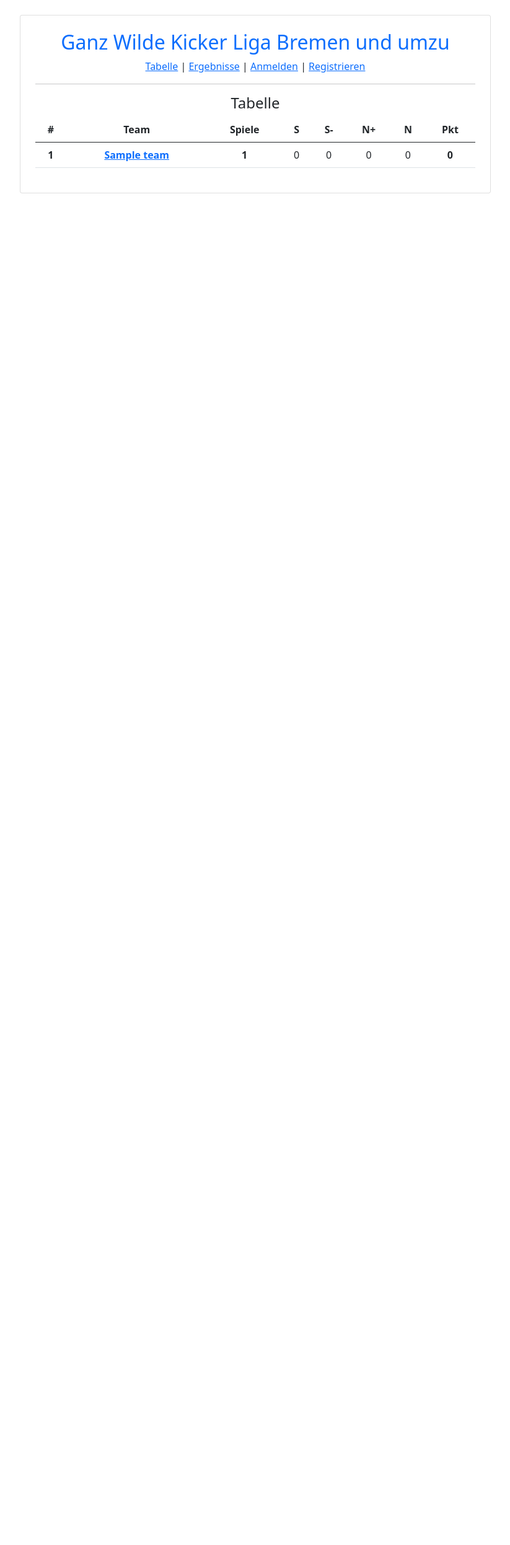
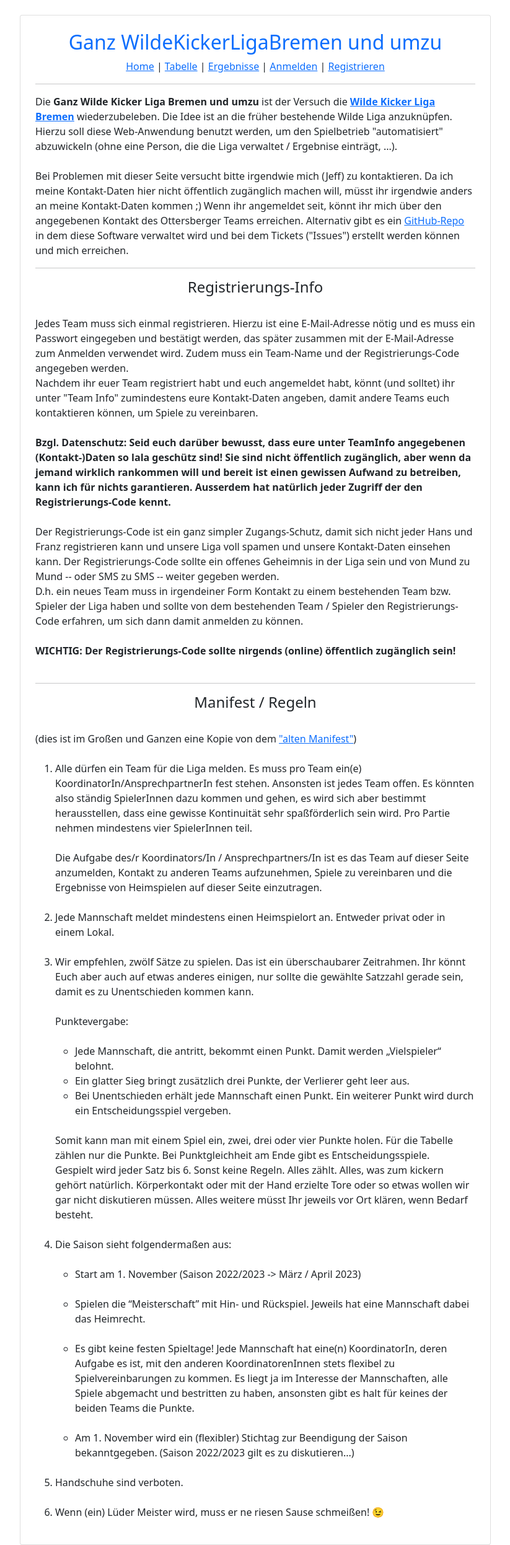
Before and after one commit to jeff-dh/wildeLigaTool, a Flask app: page / in a window 1280 px wide. Shown: the whole page at 62% size, without its empty margins (228-1051 px from the left). Before the commit the page ends 312 px from the top, so only its background shows below. Run offline with Flask 3, Linux system fonts and the light colour scheme; tables that the repository leaves empty hold one stand-in row (values such as "Sample post"); some libraries are stand-ins or nearby versions.

Commit message:
added Home / info page + minor changes

```diff
--- a/routes.py
+++ b/routes.py
@@ -25,8 +25,8 @@ def session_handler():
     session.permanent = True
     app.permanent_session_lifetime = timedelta(minutes=30)
 
-@app.route("/", methods=("GET", "POST"), strict_slashes=False)
-def index():
+@app.route("/standings", methods=("GET", "POST"), strict_slashes=False)
+def standings():
     numberOfResults = db.session.query(func.count(Game.id)).\
                         filter(or_(Game.home_team_id == Team.id,\
                                    Game.visiting_team_id == Team.id)).\
@@ -66,7 +66,7 @@ def index():
                              drawWon, drawLost, gamesLost, pts)\
                                     .order_by(desc("pts")).all()
 
-    return render_template("index.html", table=table)
+    return render_template("standings.html", table=table)
 
 
 @app.route("/deleteResult/<id>", methods=("GET", "POST"), strict_slashes=False)
@@ -114,6 +114,11 @@ def teamInfo(id):
     t.info = Markup(t.info)
     return render_template("teamInfo.html", team=t, form=form)
 
+@app.route("/", strict_slashes=False)
+@app.route("/info", strict_slashes=False)
+def info():
+    return render_template("info.html")
+
 @app.route("/login/", methods=("GET", "POST"), strict_slashes=False)
 def login():
     form = login_form()
@@ -125,7 +130,7 @@ def login():
             next_page = request.form.get('next_page')
             assert next_page
             if "None" in next_page:
-                return redirect(url_for("index"))
+                return redirect(url_for("info"))
             else:
                 return redirect(next_page)
 
@@ -179,7 +184,7 @@ def register():
 @login_required
 def logout():
     logout_user()
-    return redirect(url_for('index'))
+    return redirect(url_for('info'))
 
 
 @app.route("/submitResult", methods=("GET", "POST"))
@@ -211,7 +216,7 @@ def submitResult():
             db.session.rollback()
             flash(f"An database error occured!", "danger")
 
-        return redirect(url_for("index"))
+        return redirect(url_for("standings"))
 
     return render_template("submitResult.html", form=form,
                            home_team=current_user.team.name, text="Submit Game")
--- a/templates/base.html
+++ b/templates/base.html
@@ -9,7 +9,7 @@
     <link href="https://cdn.jsdelivr.net/npm/bootstrap@5.0.2/dist/css/bootstrap.min.css" rel="stylesheet" integrity="sha384-EVSTQN3/azprG1Anm3QDgpJLIm9Nao0Yz1ztcQTwFspd3yD65VohhpuuCOmLASjC" crossorigin="anonymous">
     <!-- Sweet alert Js -->
     <script src="https://cdn.jsdelivr.net/npm/sweetalert2@11"></script>
-    <title>Ganz Wilde Kicker Liga Bremen und umzu</title>
+    <title>Ganz WildeKickerLigaBremen und umzu</title>
 </head>
 
 <body>
@@ -17,11 +17,12 @@
         <div class="row mt-4">
             <div class="col-lg-8 col-md-8 m-auto card p-4">
                 <div class="text-center">
-                    <h2 class="text-primary">Ganz Wilde Kicker Liga Bremen und umzu</h2>
+                    <h2 class="text-primary">Ganz WildeKickerLigaBremen und umzu</h2>
                 </div>
 
                 <div class="text-center">
-                <a href="{{url_for('index')}}">Tabelle</a> |
+                <a href="{{url_for('info')}}">Home</a> |
+                <a href="{{url_for('standings')}}">Tabelle</a> |
                 <a href="{{url_for('results')}}">Ergebnisse</a> |
                 {% if current_user.is_authenticated %}
                     <a href="{{url_for('submitResult')}}">Ergebnis eintragen</a> |
--- /dev/null
+++ b/templates/info.html
@@ -0,0 +1,144 @@
+{% extends "base.html" %}
+
+{% block content%}
+<div>
+    Die <b>Ganz Wilde Kicker Liga Bremen und umzu</b> ist der Versuch die <b><a
+            href="https://wildekickerligabremen.wordpress.com/">Wilde Kicker
+            Liga Bremen</a></b> wiederzubeleben. Die Idee ist an die früher
+    bestehende Wilde Liga anzuknüpfen.
+    <br>
+
+    Hierzu soll diese Web-Anwendung benutzt werden, um den Spielbetrieb
+    "automatisiert" abzuwickeln (ohne eine Person, die die Liga verwaltet /
+    Ergebnise einträgt, ...).<br><br>
+
+    Bei Problemen mit dieser Seite versucht bitte irgendwie mich (Jeff) zu
+    kontaktieren. Da ich meine Kontakt-Daten hier nicht öffentlich zugänglich
+    machen will, müsst ihr irgendwie anders an meine Kontakt-Daten kommen ;)
+    Wenn ihr angemeldet seit, könnt ihr mich über den angegebenen Kontakt des
+    Ottersberger Teams erreichen. Alternativ gibt es ein <a
+        href="https://github.com/jeff-dh/wildeLigaTool">GitHub-Repo</a> in dem
+    diese Software verwaltet wird und bei dem Tickets ("Issues") erstellt
+    werden können und mich erreichen.
+
+    <hr>
+
+    <h4 class="text-center">Registrierungs-Info</h4>
+    <br>
+    Jedes Team muss sich einmal registrieren. Hierzu ist eine E-Mail-Adresse
+    nötig und es muss ein Passwort eingegeben und bestätigt werden, das später
+    zusammen mit der E-Mail-Adresse zum Anmelden verwendet wird. Zudem muss ein
+    Team-Name und der Registrierungs-Code angegeben werden.<br>
+    Nachdem ihr euer Team registriert habt und euch angemeldet habt, könnt (und
+    solltet) ihr unter "Team Info" zumindestens eure Kontakt-Daten angeben,
+    damit andere Teams euch kontaktieren können, um Spiele zu vereinbaren.<br>
+    <br>
+    <b>Bzgl. Datenschutz: Seid euch darüber bewusst, dass eure unter TeamInfo
+    angegebenen (Kontakt-)Daten so lala geschütz sind! Sie sind nicht
+    öffentlich zugänglich, aber wenn da jemand wirklich rankommen will und
+    bereit ist einen gewissen Aufwand zu betreiben, kann ich für nichts
+    garantieren. Ausserdem hat natürlich jeder Zugriff der den
+    Registrierungs-Code kennt.</b> <br><br>
+
+    Der Registrierungs-Code ist ein ganz simpler Zugangs-Schutz, damit sich
+    nicht jeder Hans und Franz registrieren kann und unsere Liga voll spamen
+    und unsere Kontakt-Daten einsehen kann. Der Registrierungs-Code sollte ein
+    offenes Geheimnis in der Liga sein und von Mund zu Mund -- oder SMS zu SMS
+    -- weiter gegeben werden.<br>
+    D.h. ein neues Team muss in irgendeiner Form Kontakt zu einem bestehenden
+    Team bzw. Spieler der Liga haben und sollte von dem bestehenden Team /
+    Spieler den Registrierungs-Code erfahren, um sich dann damit anmelden zu
+    können.<br><br>
+    <b>WICHTIG: Der Registrierungs-Code sollte nirgends
+        (online) öffentlich zugänglich sein!</b>
+
+    <br><br>
+
+    <hr>
+    <h4 class="text-center">Manifest / Regeln</h4><br>
+    (dies ist im Großen und Ganzen eine Kopie von dem <a
+        href="https://wildekickerligabremen.wordpress.com/manifest/">"alten
+        Manifest"</a>)<br><br>
+
+    <ol>
+        <li>Alle dürfen ein Team für die Liga melden. Es muss pro Team ein(e)
+            KoordinatorIn/AnsprechpartnerIn fest stehen. Ansonsten ist jedes Team
+            offen. Es könnten also ständig SpielerInnen dazu kommen und gehen,
+            es wird sich aber bestimmt herausstellen, dass eine gewisse
+            Kontinuität sehr spaßförderlich sein wird. Pro Partie nehmen
+            mindestens vier SpielerInnen teil.
+            <br><br>
+            Die Aufgabe des/r Koordinators/In / Ansprechpartners/In ist es das
+            Team auf dieser Seite anzumelden, Kontakt zu anderen Teams
+            aufzunehmen, Spiele zu vereinbaren und die Ergebnisse von
+            Heimspielen auf dieser Seite einzutragen.
+        </li>
+
+        <br>
+        <li>Jede Mannschaft meldet mindestens einen Heimspielort an. Entweder
+            privat oder in einem Lokal.</li>
+
+        <br>
+        <li>Wir empfehlen, zwölf Sätze zu spielen. Das ist ein überschaubarer
+            Zeitrahmen. Ihr könnt Euch aber auch auf etwas anderes einigen, nur
+            sollte die gewählte Satzzahl gerade sein, damit es zu Unentschieden
+            kommen kann.
+
+            <br><br>
+            Punktevergabe:
+            <br><br>
+
+            <ul>
+                <li>Jede Mannschaft, die antritt, bekommt einen Punkt. Damit
+                    werden „Vielspieler“ belohnt.</li>
+                <li>Ein glatter Sieg bringt zusätzlich drei Punkte, der
+                    Verlierer geht leer aus.</li>
+                <li>Bei Unentschieden erhält jede Mannschaft einen Punkt. Ein
+                    weiterer Punkt wird durch ein Entscheidungsspiel
+                    vergeben.</li>
+            </ul>
+            <br>
+
+            Somit kann man mit einem Spiel ein, zwei, drei oder vier Punkte
+            holen. Für die Tabelle zählen nur die Punkte. Bei Punktgleichheit
+            am Ende gibt es Entscheidungsspiele.
+            <br>
+            Gespielt wird jeder Satz bis 6. Sonst keine Regeln. Alles zählt.
+            Alles, was zum kickern gehört natürlich. Körperkontakt oder mit der
+            Hand erzielte Tore oder so etwas wollen wir gar nicht diskutieren
+            müssen. Alles weitere müsst Ihr jeweils vor Ort klären, wenn Bedarf
+            besteht.
+            </li>
+            <br>
+
+        <li>Die Saison sieht folgendermaßen aus:
+            <br><br>
+
+            <ul>
+                <li>Start am 1. November (Saison 2022/2023 -> März / April 2023)</li>
+                <br>
+
+                <li>Spielen die “Meisterschaft” mit Hin- und Rückspiel. Jeweils
+                    hat eine Mannschaft dabei das Heimrecht.</li>
+                <br>
+                <li>Es gibt keine festen Spieltage! Jede Mannschaft hat eine(n)
+                    KoordinatorIn, deren Aufgabe es ist, mit den anderen
+                    KoordinatorenInnen stets flexibel zu Spielvereinbarungen zu
+                    kommen. Es liegt ja im Interesse der Mannschaften, alle
+                    Spiele abgemacht und bestritten zu haben, ansonsten gibt es
+                    halt für keines der beiden Teams die Punkte.</li>
+                <br>
+                <li>Am 1. November wird ein (flexibler) Stichtag zur Beendigung
+                    der Saison bekanntgegeben. (Saison 2022/2023 gilt es zu
+                    diskutieren...)</li>
+            </ul>
+            <br>
+
+        <li>Handschuhe sind verboten.</li>
+
+        <br>
+        <li>Wenn (ein) Lüder Meister wird, muss er ne riesen Sause schmeißen! 😉</li>
+
+    </ol>
+</div>
+{% endblock %}
```
Also changed, not shown: templates/standings.html (renamed from templates/index.html).
